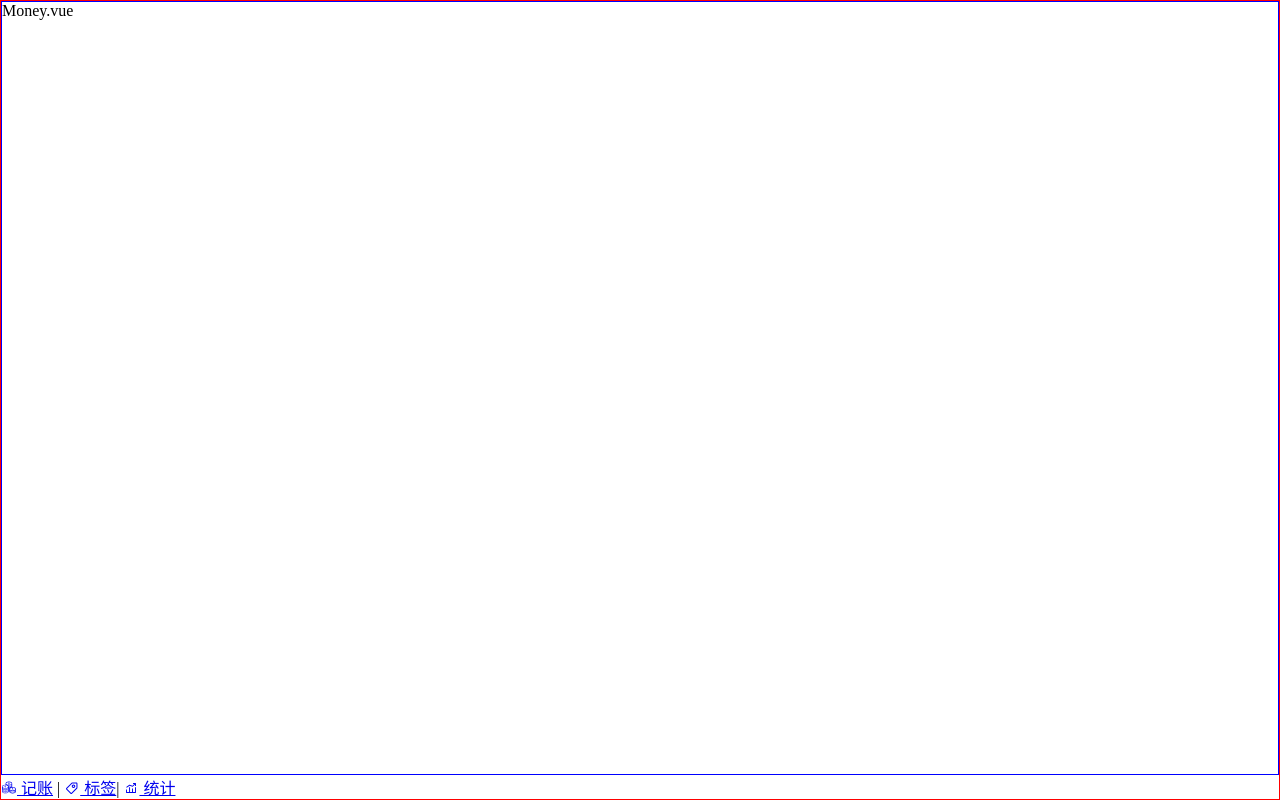
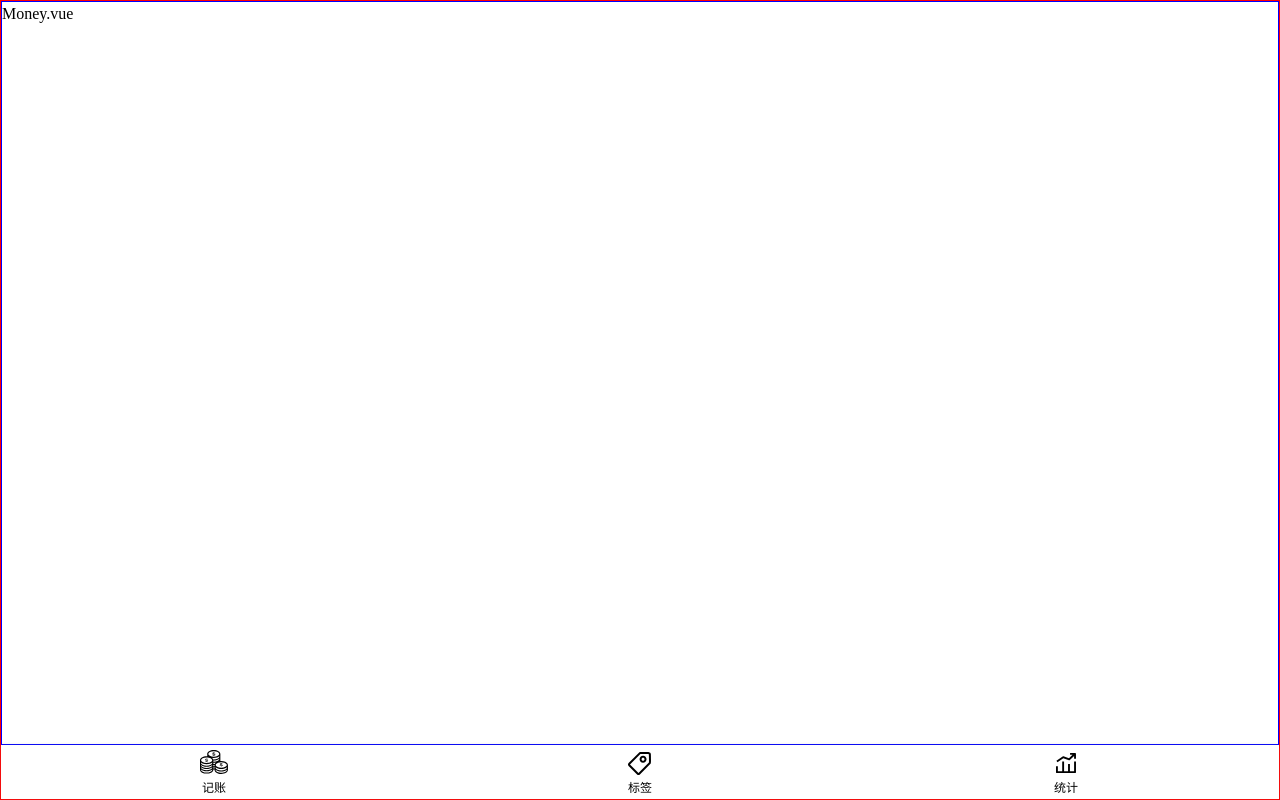
Before and after one commit to mnkin/test-morney, a Vue app: page /labels#/money in a window 1280 px wide. Built offline with nearby package versions, Linux system fonts and the light colour scheme.

Commit message:
添加Nav样式

```diff
--- a/src/App.vue
+++ b/src/App.vue
@@ -10,4 +10,11 @@
   padding: 0;
   box-sizing: border-box;
 }
+body {
+  line-height: 1.5;
+}
+a {
+  text-decoration: none;
+  color: inherit;
+}
 </style>
--- a/src/components/Icon.vue
+++ b/src/components/Icon.vue
@@ -12,7 +12,6 @@
   importAll(require.context("../assets/icons", true, /\.svg$/));
 } catch (error) {
   console.log(error);
-  console.log();
 }
 
 export default Vue.extend({
--- a/src/components/Nav.vue
+++ b/src/components/Nav.vue
@@ -1,19 +1,20 @@
 <template>
-  <div class="tag">
-    <router-link to="/money">
+  <nav>
+    <router-link to="/money" class="item">
       <Icon name="money" />
-      记账</router-link
-    >
-    |
-    <router-link to="/labels">
+      记账
+    </router-link>
+
+    <router-link to="/labels" class="item">
       <Icon name="label" />
-      标签</router-link
-    >|
-    <router-link to="/Statistics">
+      标签
+    </router-link>
+
+    <router-link to="/Statistics" class="item">
       <Icon name="statistics" />
-      统计</router-link
-    >
-  </div>
+      统计
+    </router-link>
+  </nav>
 </template>
 
 <script lang="ts">
@@ -22,5 +23,22 @@
 };
 </script>
 
-<style scoped>
+<style lang="scss" scoped>
+nav {
+  display: flex;
+  box-shadow: 0 0 3px rgba($color: grey, $alpha: 0.25);
+  font-size: 12px;
+  > .item {
+    padding: 2px 0;
+    width: 33.3333%;
+    display: flex;
+    justify-content: center;
+    align-items: center;
+    flex-direction: column;
+    .icon {
+      width: 32px;
+      height: 32px;
+    }
+  }
+}
 </style>
```
